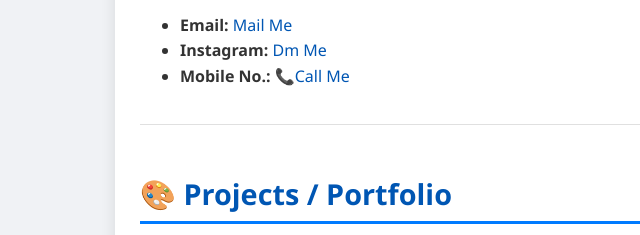
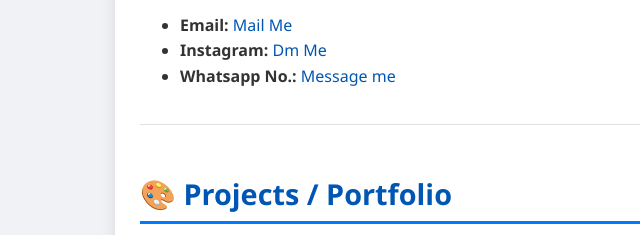
Before and after one commit to RG18X/Profile, a plain HTML site: page index.html in a window 1280 px wide. Shown: the part 938-1173 px from the top of the page, 0-640 px from the left. Drawn offline with Linux system fonts and the light colour scheme.

Commit message:
Update index.html

```diff
--- a/index.html
+++ b/index.html
@@ -157,7 +157,8 @@
             <ul>
                 <li><strong>Email:</strong> <a href="mailto:akash917083@gmail.com">Mail Me</a></li>
                 <li><strong>Instagram:</strong> <a href="https://www.instagram.com/__rishi_gautam__/" target="_blank" rel="noopener noreferrer">Dm Me</a></li>
-                <li><strong>Mobile No.:</strong> <a href="tel:+919170834482">📞Call Me</a></li>
+                <li><strong>Whatsapp No.:</strong> <a href="https://wa.me/+919170834482?text=Hello%20bhai" target="_blank">
+Message me</a></li>
             </ul>
         </section>
 
```
